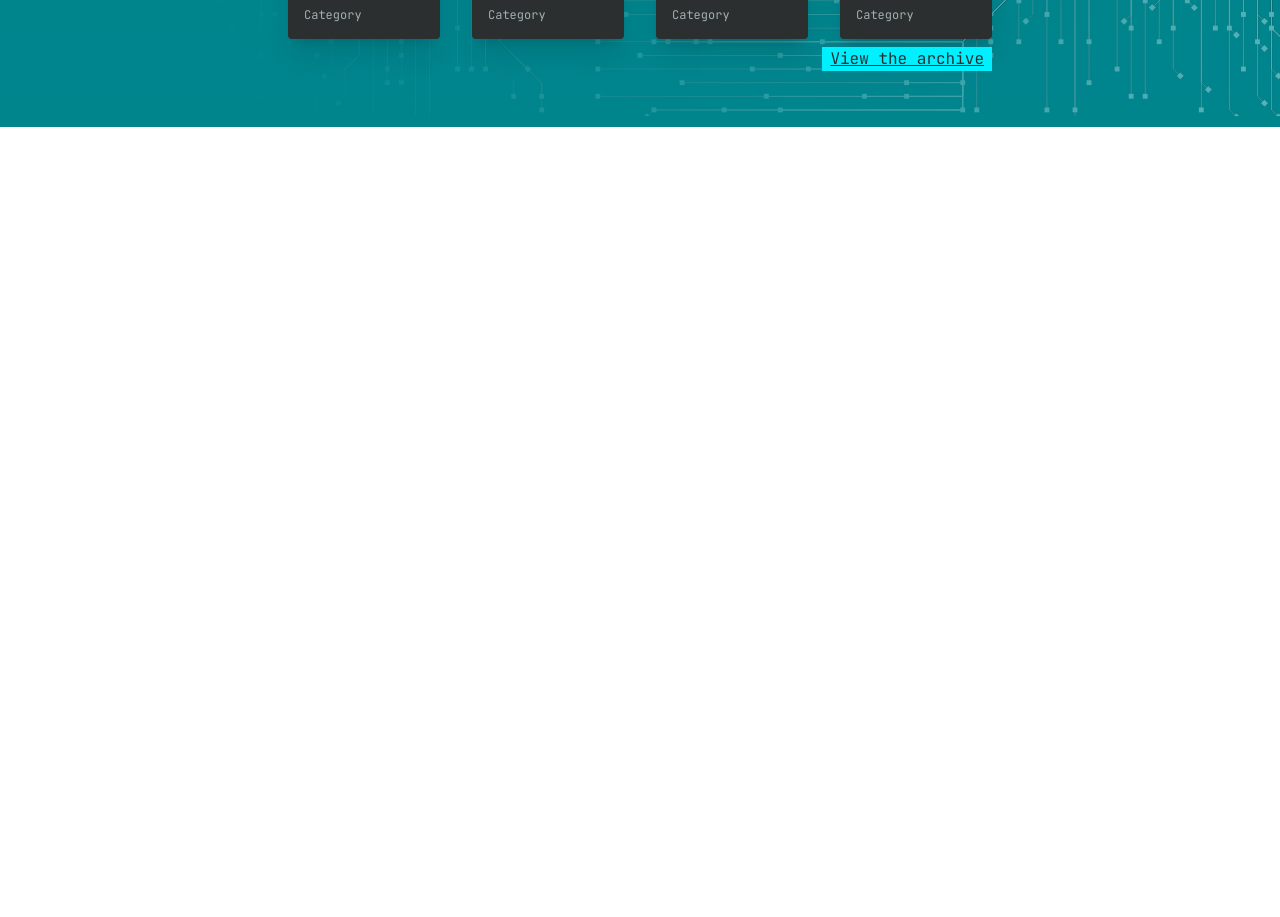
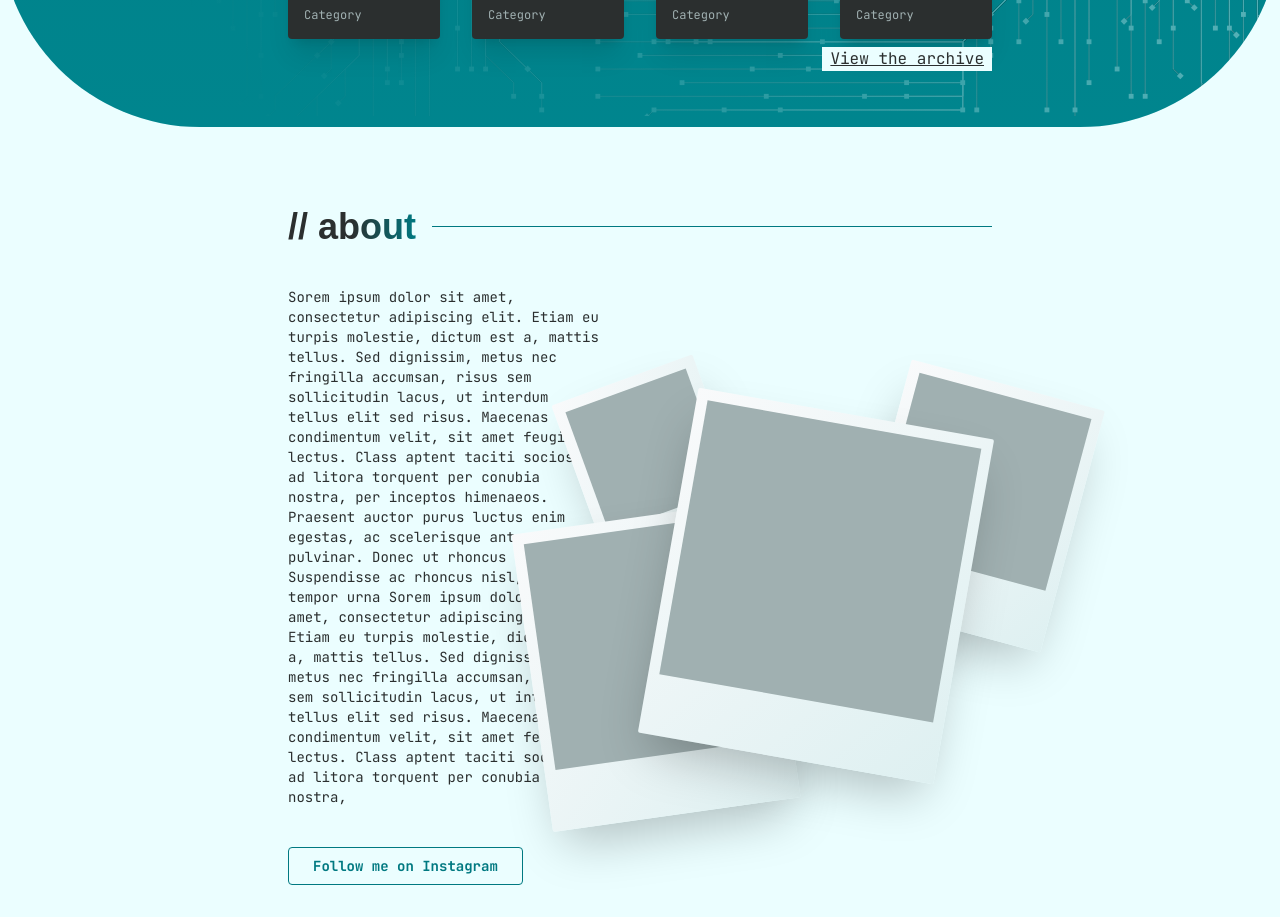
Before and after one commit to sebherrerabe/portfolio, a Next.js app: page / in a window 1280 px wide. Shown: the part 1880-2797 px from the top of the page. Before the commit the page ends 2007 px from the top, so only its background shows below. Built offline with nearby package versions, Linux system fonts and the light colour scheme; a web font is replaced by a local one.

Commit message:
make about page

```diff
--- /dev/null
+++ b/components/sections/About.tsx
@@ -0,0 +1,42 @@
+import Paragraph from "../design/Paragraph";
+import Button from "../ui/Button";
+import Section from "../ui/Section";
+import Title from "../ui/Title";
+import AboutImageCard from "./AboutImageCard";
+
+const About = () => (
+  <Section level={3} id="about">
+    <Title text="// about" type="B" />
+    <div className="flex w-full mt-10 items-center">
+      <div className="flex flex-col w-1/2 pr-10">
+        <Paragraph level={2} className="text-gray-700">
+          Sorem ipsum dolor sit amet, consectetur adipiscing elit. Etiam eu turpis molestie, dictum est a, mattis tellus. Sed
+          dignissim, metus nec fringilla accumsan, risus sem sollicitudin lacus, ut interdum tellus elit sed risus. Maecenas eget
+          condimentum velit, sit amet feugiat lectus. Class aptent taciti sociosqu ad litora torquent per conubia nostra, per
+          inceptos himenaeos. Praesent auctor purus luctus enim egestas, ac scelerisque ante pulvinar. Donec ut rhoncus ex.
+          Suspendisse ac rhoncus nisl, eu tempor urna Sorem ipsum dolor sit amet, consectetur adipiscing elit. Etiam eu turpis
+          molestie, dictum est a, mattis tellus. Sed dignissim, metus nec fringilla accumsan, risus sem sollicitudin lacus, ut
+          interdum tellus elit sed risus. Maecenas eget condimentum velit, sit amet feugiat lectus. Class aptent taciti sociosqu
+          ad litora torquent per conubia nostra,
+        </Paragraph>
+        <Button styleType="tertiary" className="mt-10">
+          Follow me on Instagram
+        </Button>
+      </div>
+      <div className="flex flex-col w-1/2 h-[30rem] relative justify-center items-center py-20">
+        <AboutImageCard
+          style={{ height: "200px", width: "150px", marginRight: "20rem", marginBottom: "14rem", transform: "rotate(-20deg)" }}
+        />
+        <AboutImageCard
+          style={{ height: "300px", width: "250px", marginRight: "20rem", marginTop: "10rem", transform: "rotate(-8deg)" }}
+        />
+        <AboutImageCard
+          style={{ height: "250px", width: "200px", marginLeft: "20rem", marginBottom: "10rem", transform: "rotate(15deg)" }}
+        />
+        <AboutImageCard style={{ height: "350px", width: "300px", transform: "rotate(10deg)" }} />
+      </div>
+    </div>
+  </Section>
+);
+
+export default About;
--- /dev/null
+++ b/components/sections/AboutImageCard.tsx
@@ -0,0 +1,15 @@
+import { CSSProperties } from "react";
+
+interface Props {
+  style?: CSSProperties;
+}
+
+const AboutImageCard = ({ style }: Props) => (
+  <div style={style} className="bg-gradient-to-br from-gray-50 rounded-sm to-gray-200 shadow-2xl p-[3%] absolute">
+    <div className="bg-gray-400 w-full aspect-square"></div>
+    <div className="h-20 w-full">
+    </div>
+  </div>
+);
+
+export default AboutImageCard;
--- a/components/sections/Home.tsx
+++ b/components/sections/Home.tsx
@@ -24,7 +24,7 @@ const Home = () => (
       </div>
       <div className="w-1/2 h-full relative overflow-hidden rounded-full border border-white/40 bg-primary/20 backdrop-blur-[3px]">
         <HeroImage />
-        <div className="absolute h-full w-full bg-gradient-to-br from-white/5 to-white/50 backdrop-blur-[0.5px]" />
+        <div className="absolute h-full w-full bg-gradient-to-br from-quaternary/5 to-quaternary/50 backdrop-blur-[0.2px]" />
       </div>
     </div>
   </Section>
--- a/components/sections/Work.tsx
+++ b/components/sections/Work.tsx
@@ -5,6 +5,7 @@ import WorkMainProject from "./WorkMainProject";
 import WorkOtherProjects from "./WorkOtherProjects";
 
 const Work = () => (
+  <div className="bg-quaternary -z-20 relative">
     <Section level={2} id="work">
       <Title text="// work" type="A" />
       <Paragraph className="mt-10 text-gray-300">
@@ -14,9 +15,10 @@ const Work = () => (
       <WorkMainProject />
       <WorkOtherProjects />
       <div className="w-full flex justify-end mt-8">
-      <a className="bg-tertiary px-2 text-gray-700 underline cursor-pointer">View the archive</a>
+        <a className="bg-quaternary px-2 text-gray-700 underline cursor-pointer ">View the archive</a>
       </div>
     </Section>
+  </div>
 );
 
 export default Work;
--- a/components/ui/Section.tsx
+++ b/components/ui/Section.tsx
@@ -8,21 +8,28 @@ const styles = {
     div: "h-full w-full bg-gradient-to-b from-primary via-tertiary/10 to-primary px-72",
   },
   2: {
-    section: "w-full relative text-gray-200",
-    image: "-z-10 bg-primary",
-    div: "h-full w-full bg-gradient-to-b from-primary to-tertiary/10 px-72 pb-14",
+    section: "w-full relative text-gray-200 rounded-b-[200px]",
+    image: "-z-10 bg-primary rounded-b-[200px]",
+    div: "h-full w-full bg-gradient-to-b from-primary to-tertiary/10 px-72 pb-14 rounded-b-[200px]",
+  },
+  3: {
+    section: "w-full text-gray-200",
+    image: "",
+    div: "h-full w-full bg-quaternary px-72 pb-14",
   },
 };
 
 interface Props {
   children: ReactNode;
-  level?: 1 | 2;
+  level?: 1 | 2 | 3;
   id?: string;
 }
 
 const Section = ({ children, level = 1, id = "" }: Props) => (
   <section className={styles[level].section} id={id}>
-    <Image src="/bg.svg" className={styles[level].image} fill style={{ objectFit: "cover" }} alt="background" />
+    {styles[level].image && (
+      <Image src="/bg.svg" className={styles[level].image} fill style={{ objectFit: "cover" }} alt="background" />
+    )}
     <div className={styles[level].div}>{children}</div>
   </section>
 );
--- a/components/ui/Title.tsx
+++ b/components/ui/Title.tsx
@@ -6,14 +6,20 @@ interface Props {
 }
 
 const types = {
-  A: "text-transparent bg-clip-text bg-gradient-to-r from-gray-200 via-gray-200 to-tertiary",
-  B: "text-transparent bg-clip-text bg-gradient-to-r from-primary to-tertiary",
+  A: {
+    text: "text-transparent bg-clip-text bg-gradient-to-r from-gray-200 via-gray-200 to-tertiary",
+    div: "grow h-[1px] bg-tertiary ml-4",
+  },
+  B: {
+    text: "text-transparent bg-clip-text bg-gradient-to-r from-gray-700 via-gray-700 to-primary",
+    div: "grow h-[1px] bg-primary ml-4",
+  },
 };
 
 const Title = ({ text, type }: Props) => (
   <div className="w-full flex items-center pt-20">
-    <Heading className={types[type]} level={2} text={text} />
-    <div className="grow h-[1px] bg-tertiary ml-4"/>
+    <Heading className={types[type].text} level={2} text={text} />
+    <div className={types[type].div} />
   </div>
 );
 
--- a/pages/_app.tsx
+++ b/pages/_app.tsx
@@ -1,5 +1,8 @@
 import "@/styles/globals.css";
 import type { AppProps } from "next/app";
+import { config } from '@fortawesome/fontawesome-svg-core'
+import '@fortawesome/fontawesome-svg-core/styles.css'
+config.autoAddCss = false
 
 const App = ({ Component, pageProps }: AppProps) => <Component {...pageProps} />;
 
--- a/pages/index.tsx
+++ b/pages/index.tsx
@@ -4,6 +4,7 @@ import Head from "next/head";
 
 import { JetBrains_Mono } from "@next/font/google";
 import Work from "@/components/sections/Work";
+import About from "@/components/sections/About";
 
 const jetBrainsMono = JetBrains_Mono({ subsets: ["latin"] });
 
@@ -18,6 +19,7 @@ const Index = () => (
       <Navbar />
       <Home />
       <Work />
+      <About />
     </main>
   </>
 );
```
Lines whose indentation alone changed are shown as unchanged.
